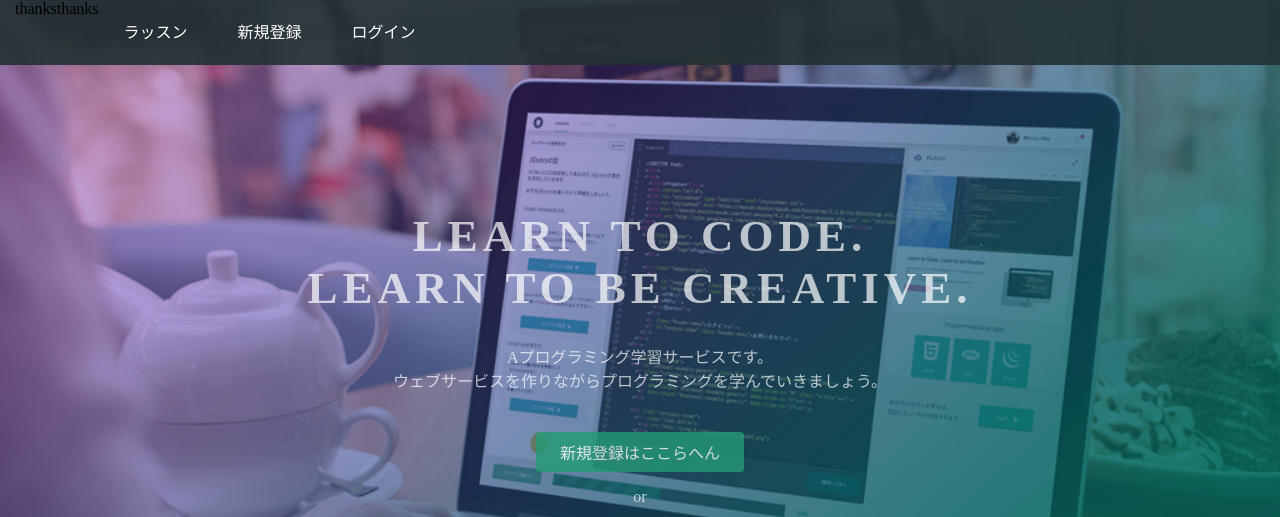
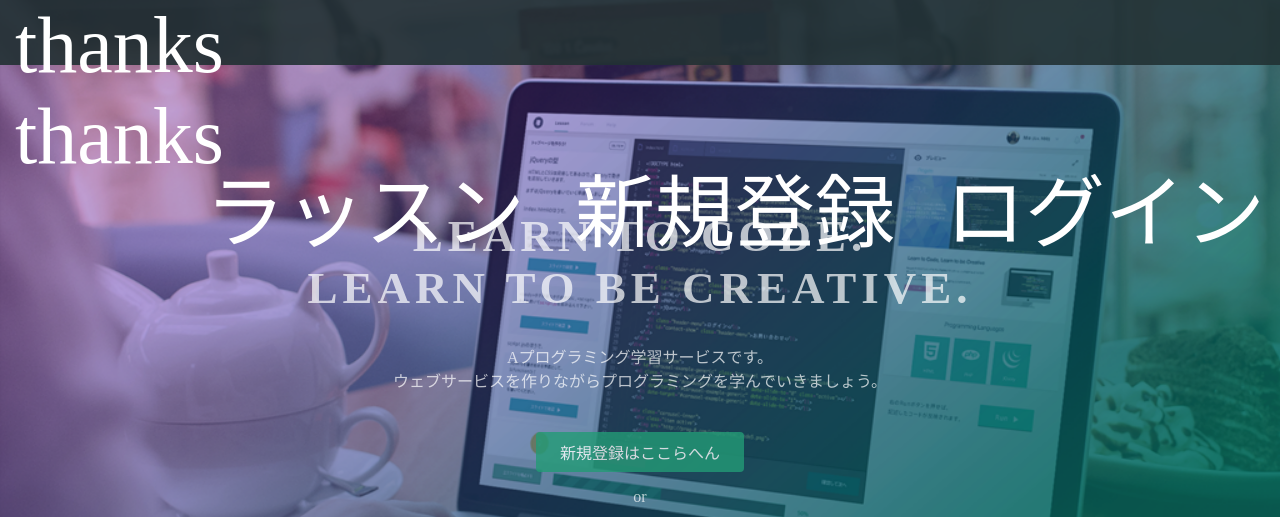
Before and after one commit to webyasan/prog-8.github.i, a plain HTML site: page index.html in a window 1280 px wide. Shown: the top 517 px of the page. Drawn offline with Linux system fonts and the light colour scheme.

Commit message:
Update stylesheet.css

```diff
--- a/stylesheet.css
+++ b/stylesheet.css
@@ -91,6 +91,8 @@ header {
 
 .header-left {
   float: left;
+  font-size: 80px;
+  color: white;
 }
 
 .header-right {
```
